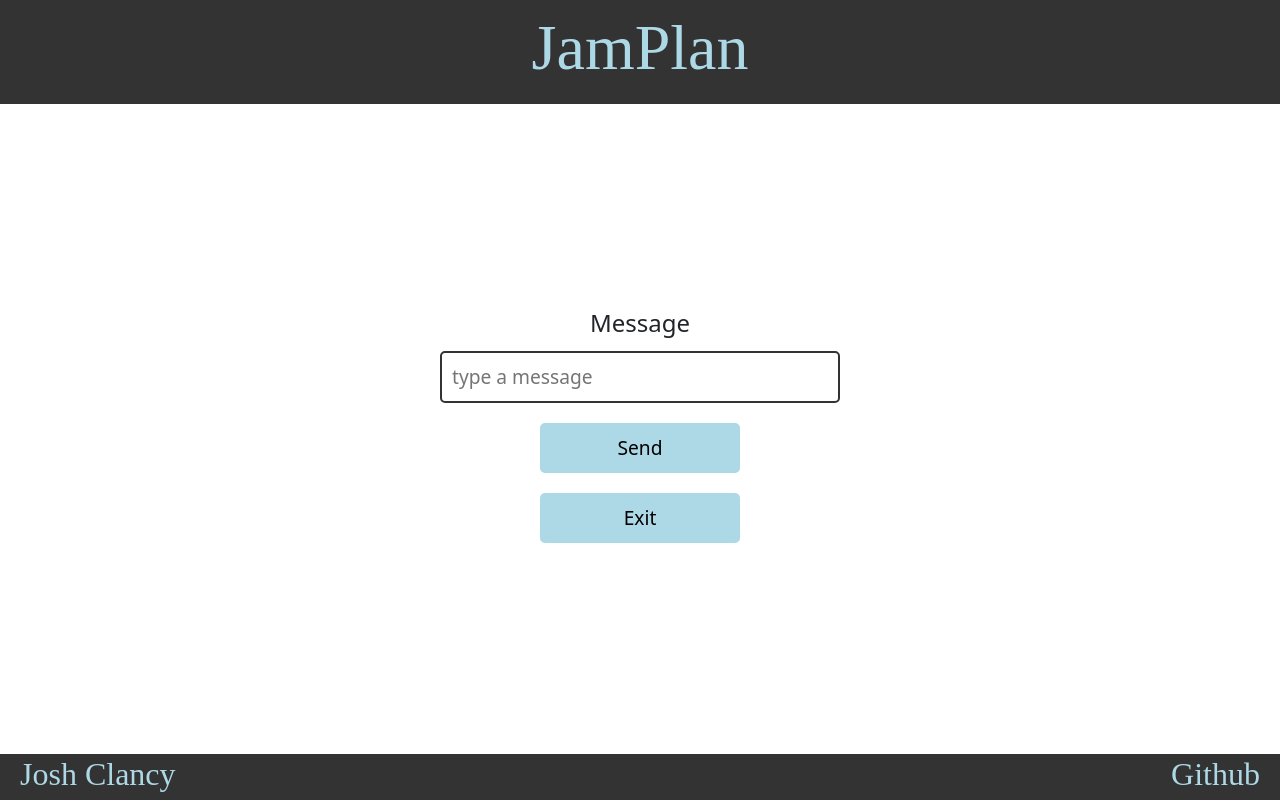
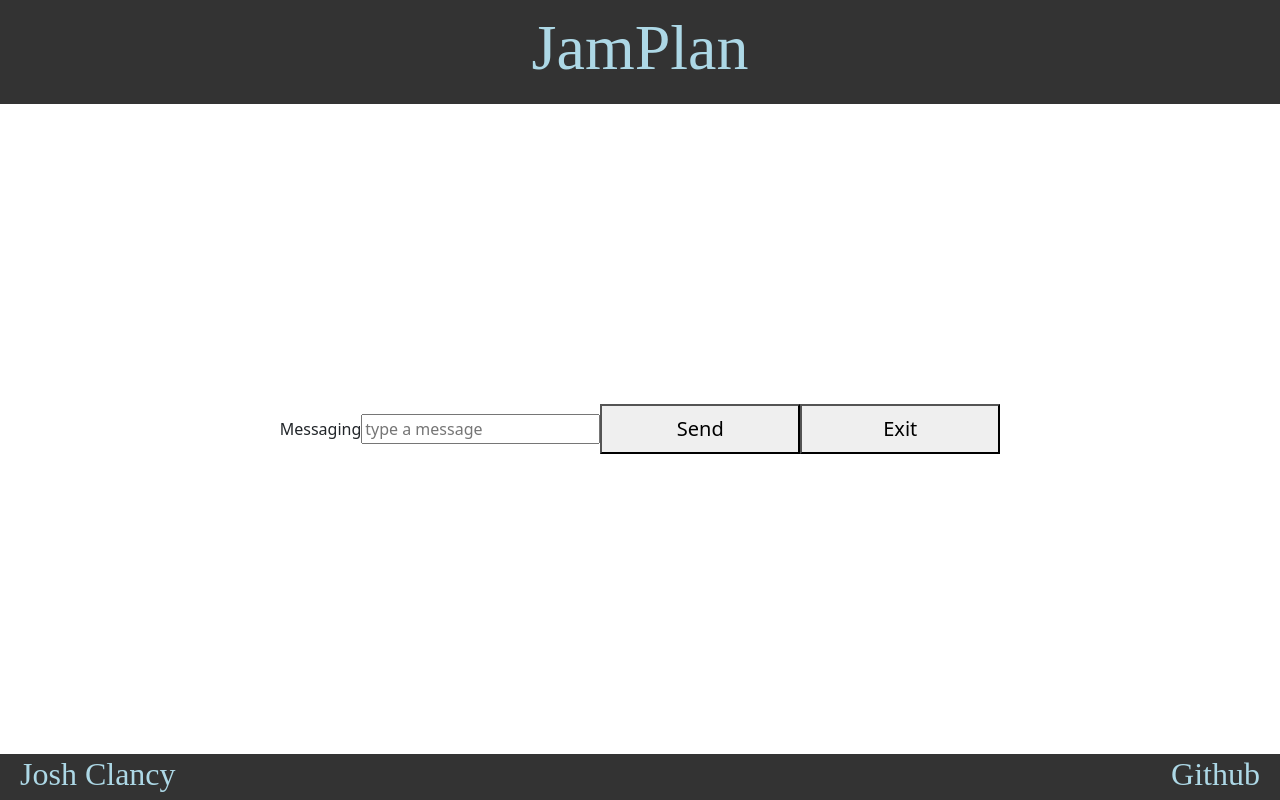
Before and after one commit to JoshuaClancy001/CS260Startup, a React (Vite) app: page /messagepage in a window 1280 px wide. Shown: the top 800 px of the page. Built offline with nearby package versions, Linux system fonts and the light colour scheme.

Commit message:
readme react

```diff
--- a/src/friendslist/friendslist.jsx
+++ b/src/friendslist/friendslist.jsx
@@ -6,13 +6,15 @@ export function Friendslist() {
 
   const navigate = useNavigate();
 
-  const handleMessage = (event) => {
+  const handleMessage = (event, name) => {
     event.preventDefault();
+    localStorage.setItem('receiver', name);
     navigate('/messagepage');
   }
 
 
   const [streaks, setStreaks] = React.useState([]);
+  const [receiver, setReceiver] = React.useState('');
 
   React.useEffect(() => {
     const streaksText = localStorage.getItem('streaks');
@@ -27,13 +29,14 @@ export function Friendslist() {
   const scoreRows = [];
   if (streaks.length) {
     for (const [i, score] of sortedStreaks.entries()) {
+      if (score.name !== localStorage.getItem('userName')) {
       scoreRows.push(
         <tr key={i}>
           <td>{i+1}</td>
           <td>{score.name.split('@')[0]}</td>
           <td>{score.streak}</td>
           <td>
-          <form onSubmit={handleMessage}>
+          <form onSubmit={(event) => handleMessage(event, score.name)}>
                 <button
                   type="submit"
                   className="btn btn-primary"
@@ -51,6 +54,7 @@ export function Friendslist() {
           </td>
         </tr>
       );
+    }
     }
   } else {
     scoreRows.push(
--- a/src/messagepage/message.css
+++ b/src/messagepage/message.css
@@ -4,6 +4,8 @@ html{
     height: 100%;
     overflow:hidden;
 }
+
+
 
 button {
     width: 200px;
@@ -25,44 +27,9 @@ header{
     color: lightblue;
 }
 
-.main-container {
-    flex: 1;
-    display: flex;
-    flex-direction: column;
-    justify-content: center;
-    align-items: center;
-    padding: 20px;
-}
 
-.main-container span {
-    font-size: 1.5em;
-    margin-bottom: 10px;
-}
 
-.main-container input[type="text"] {
-    font-size: 1.2em;
-    padding: 10px;
-    margin-bottom: 10px;
-    width: 100%;
-    max-width: 400px;
-    border: 2px solid #333;
-    border-radius: 5px;
-}
 
-.main-container button {
-    font-size: 1.2em;
-    padding: 10px 20px;
-    margin: 10px;
-    background-color: lightblue;
-    border: none;
-    border-radius: 5px;
-    color: #333;
-    cursor: pointer;
-}
-
-.main-container button:hover {
-    background-color: white;
-}
 
 .author-name {
     flex-grow: 1;
--- a/src/messagepage/messagepage.jsx
+++ b/src/messagepage/messagepage.jsx
@@ -1,13 +1,24 @@
 import React from 'react';
 import './message.css';
+import { useNavigate } from 'react-router-dom';
 
 export function Messagepage() {
+
+  const receiver = localStorage.getItem('receiver');
+
+  const navigate = useNavigate();
+
+  const handleExit = (event) => {
+    event.preventDefault();
+    navigate('/friendslist');
+  };
+
   return (
     <main className="main-container">
-    <span>Message</span>
+    <span>Messaging {receiver}</span>
     <input type="text" placeholder="type a message" />
     <button type="submit">Send</button>
-    <form method="get" action="friendslistpage.html">
+    <form onSubmit={handleExit}>
         <button type="submit">Exit</button>
     </form>
 </main>
--- a/src/scoreboard/scoreboard.jsx
+++ b/src/scoreboard/scoreboard.jsx
@@ -21,6 +21,7 @@ export function Scoreboard() {
   const scoreRows = [];
   if (streaks.length) {
     for (const [i, score] of sortedStreaks.entries()) {
+
       scoreRows.push(
         <tr key={i}>
           <td>{i}</td>
--- a/src/scoreboard/scoreboardpage.css
+++ b/src/scoreboard/scoreboardpage.css
@@ -20,6 +20,7 @@ button {
     font-family: 'Oleo Script', cursive;
     color: lightblue;
 }
+
 
 
 td{
```
